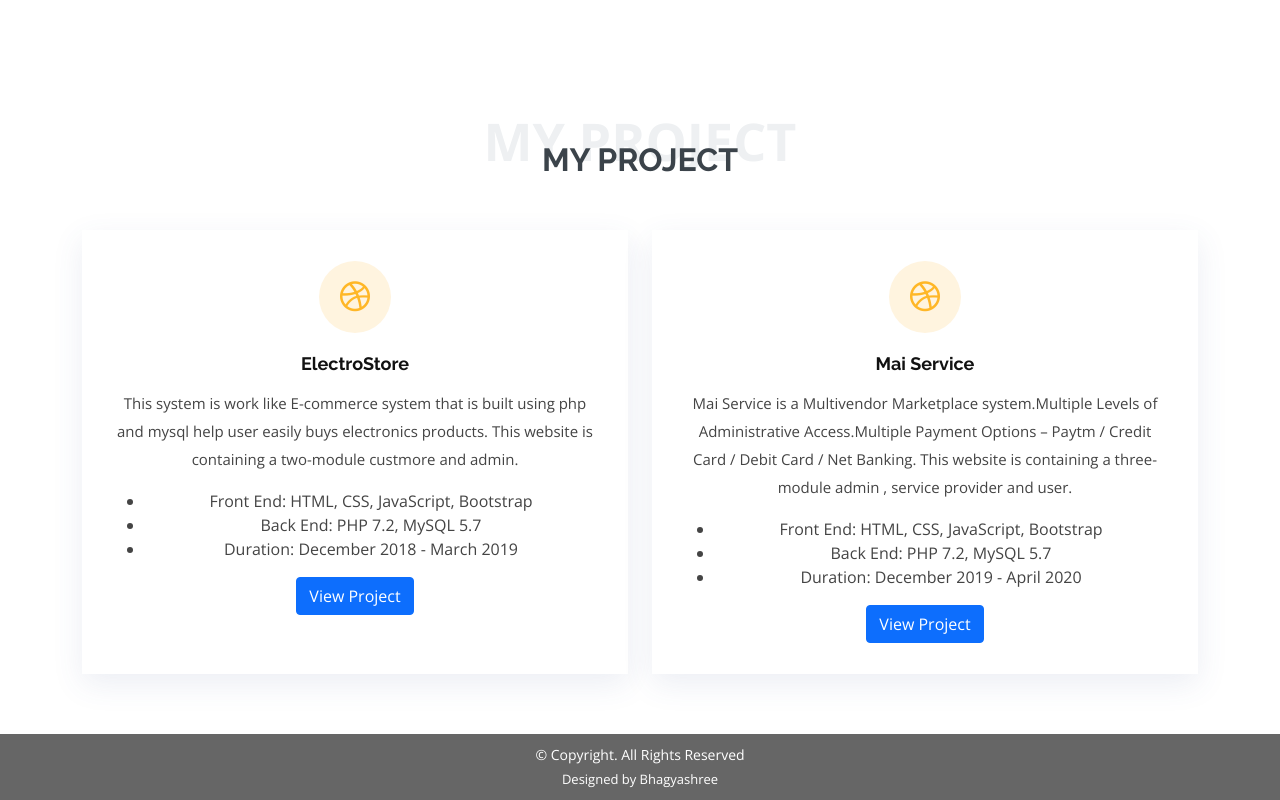
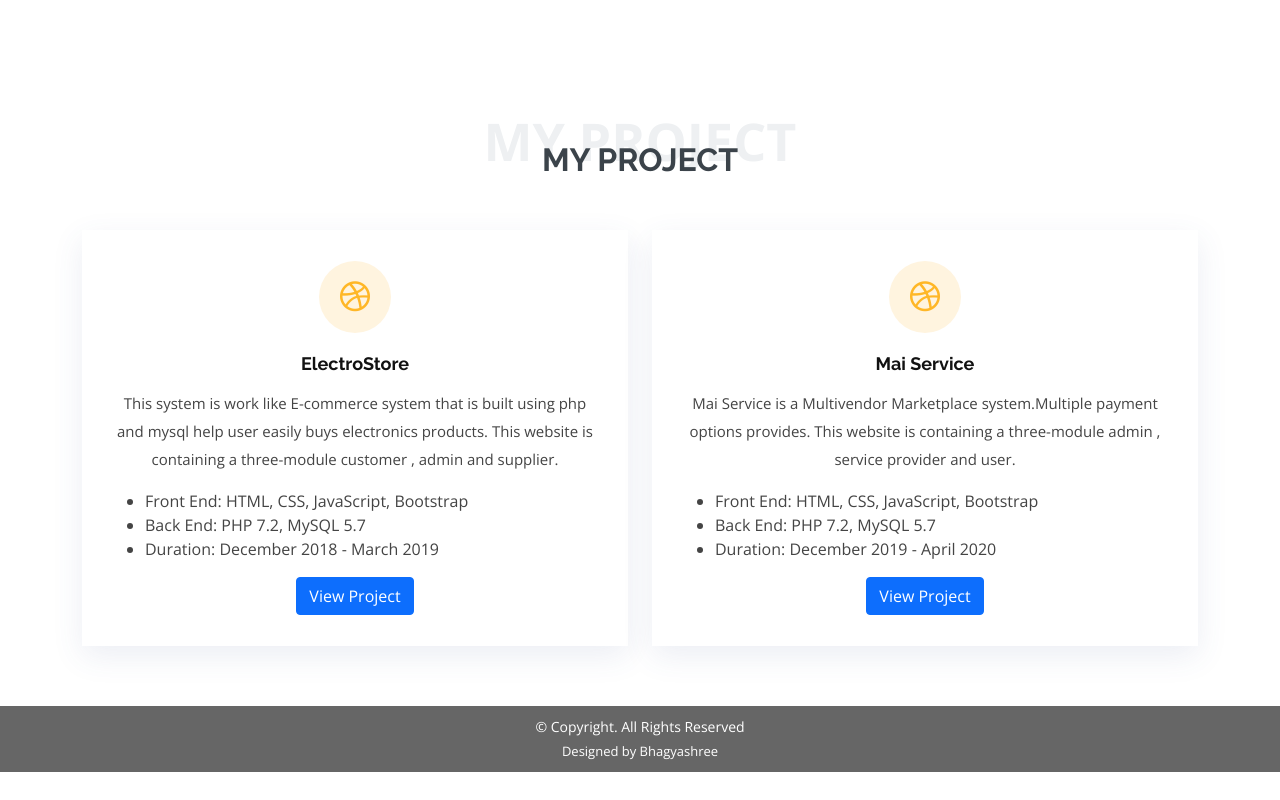
Before and after one commit to Bhagyashree-Sonavane/Bhagyashree-Sonavane.github.io, a plain HTML site: page index.html in a window 1280 px wide. Shown: the part 2633-3433 px from the top of the page. After the commit the page ends 3405 px from the top, so only its background shows below. Drawn offline with nearby package versions, Linux system fonts and the light colour scheme.

Commit message:
Minor Changes

```diff
--- a/index.html
+++ b/index.html
@@ -244,15 +244,15 @@
             <div class="icon-box">
               <div class="icon"><i class="bx bxl-dribbble"></i></div>
               <h4 class="title"><a href="">ElectroStore</a></h4>
-              <p class="description">This system is work like E-commerce system that is built using php and mysql help user easily buys electronics products. This website is containing a two-module custmore and admin.</p>
+              <p class="description">This system is work like E-commerce system that is built using php and mysql help user easily buys electronics products. This website is containing a three-module customer , admin and supplier.</p>
               <p>
-                <ul>
+                <ul align="left">
                   <li>Front End: HTML, CSS, JavaScript, Bootstrap</li>
                   <li>Back End: PHP 7.2, MySQL 5.7</li>
                   <li>Duration: December 2018 - March 2019</li>
                 </ul>
                 </p>
-                     <a href="#" target="_blank"><button type="button" class="btn btn-primary">View Project</button></a>
+                     <a href="https://github.com/Bhagyashree-Sonavane/ElectroStore" target="_blank"><button type="button" class="btn btn-primary">View Project</button></a>
             </div>
           </div>
 
@@ -260,9 +260,9 @@
             <div class="icon-box">
               <div class="icon"><i class="bx bxl-dribbble"></i></div>
               <h4 class="title"><a href="">Mai Service</a></h4>
-              <p class="description">Mai Service is a Multivendor  Marketplace system.Multiple Levels of Administrative Access.Multiple Payment Options – Paytm / Credit Card / Debit Card / Net Banking. This website is containing a three-module admin , service provider and user.</p>
+              <p class="description">Mai Service is a Multivendor  Marketplace system.Multiple payment options provides. This website is containing a three-module admin , service provider and user.</p>
               <p>
-                <ul>
+                <ul  align="left">
                   <li>Front End: HTML, CSS, JavaScript, Bootstrap</li>
                   <li>Back End: PHP 7.2, MySQL 5.7</li>
                   <li>Duration: December 2019 - April 2020</li>
```
